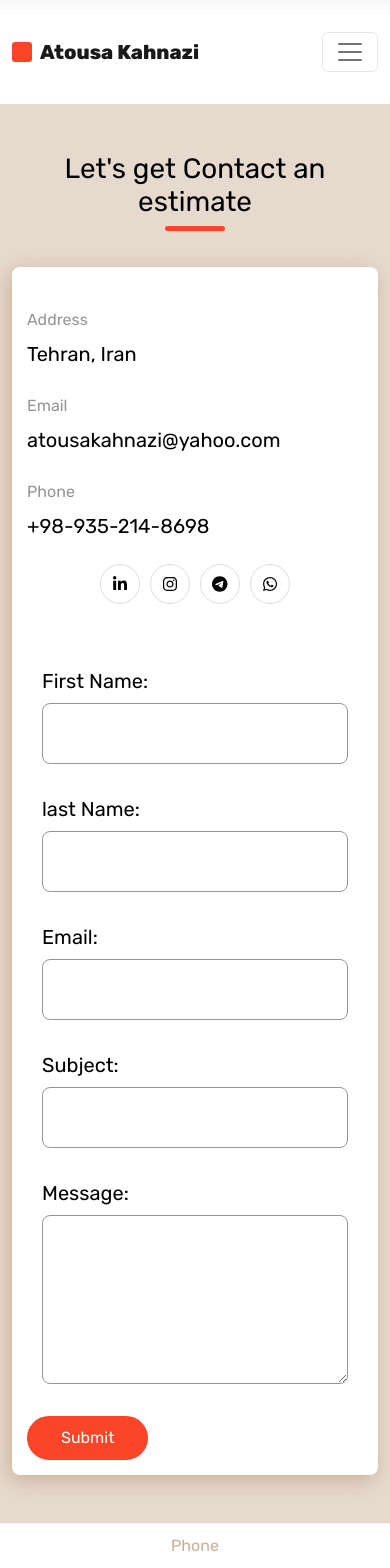
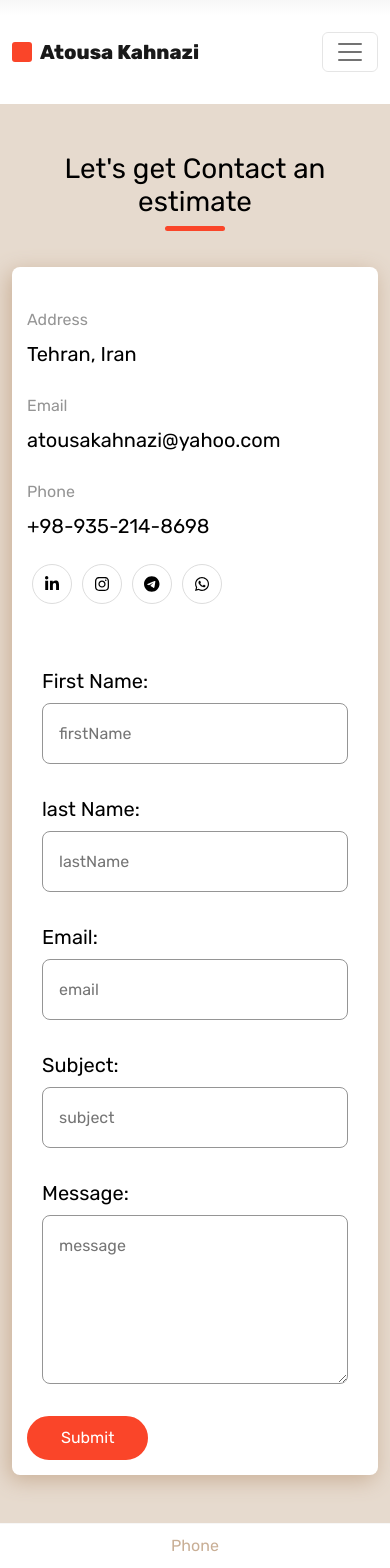
Before and after one commit to Utaab/personal-website, a React (Create React App) app: page /contact in a window 390 px wide. Shown: the top 1568 px of the page. Built offline with nearby package versions, Linux system fonts and the light colour scheme.

Commit message:
use validate Yup

```diff
--- a/src/components/SocialMedia/SocialMedia.css
+++ b/src/components/SocialMedia/SocialMedia.css
@@ -1,7 +1,7 @@
 .SocialMedia {
     display: flex;
     flex-direction: row;
-    justify-content: center;
+    justify-content: start;
 }
 
 .SocialMedia a {
--- a/src/containers/ContactForm/ContactForm.css
+++ b/src/containers/ContactForm/ContactForm.css
@@ -34,7 +34,7 @@ form .btn.btn-primary:active{
     background: transparent;
     color: var(--color-primary);
 }
-form .formGroup span.error{
+form .formGroup .error{
     color: var(--color-primary);
     font-size: .8rem;
     display: inline-block;
--- a/src/containers/ContactForm/ContactForm.jsx
+++ b/src/containers/ContactForm/ContactForm.jsx
@@ -1,107 +1,151 @@
 import React from "react";
-import { useFormik } from "formik";
+import { Formik, Form, Field } from 'formik';
+import * as Yup from 'yup';
 import './ContactForm.css';
 
-const validate = values => {
-    const errors = {};
-    if(!values.firstName){
-        errors.firstName = 'Required Field';
-    }
-    if(!values.lastName){
-        errors.lastName = 'Required Field';
-    }
-    if(!values.email){
-        errors.email = 'Required Field';
-    } else if (!/^[A-Z0-9._%+-]+@[A-Z0-9.-]+\.[A-Z]{2,4}$/i.test(values.email)) {
-        errors.email = 'Invalid email address'
-    }
-    if(!values.message){
-        errors.message = 'Required Field';
-    }
-    return errors;
-}
+const ContactSchema = Yup.object().shape({
+    firstName: Yup.string()
+      .min(2, 'Too Short!')
+      .max(50, 'Too Long!')
+      .required('Required'),
+    lastName: Yup.string()
+      .min(2, 'Too Short!')
+      .max(50, 'Too Long!')
+      .required('Required'),
+    email: Yup.string().required('Required').matches(
+        /^[A-Z0-9._%+-]+@[A-Z0-9.-]+\.[A-Z]{2,4}$/i,
+        "Invalid email address"
+      ),
+
+    message: Yup.string().required('Required'),
+  });
 
 const ContactForm = () =>{
-    const formik = useFormik({
-        initialValues: {
-            firstName : "",
-            lastName : "",
-            subject : "",
-            email : "",
-            message : "",
-        },
-        onSubmit:values =>{
+
+    return(
+        <Formik
+            initialValues={{
+                firstName: '',
+                lastName: '',
+                email: '',
+                subject:'',
+                message:''
+            }}
+            validationSchema={ContactSchema}
+            onSubmit={values => {
+                // same shape as initial values
                alert(JSON.stringify(values));
-        },
-        validate,
-    });
-    return(
-        <form onSubmit={formik.handleSubmit}>
+            }}
+            >
+            {({ errors, touched }) => (
+                <Form>
                     <div className="d-md-flex justify-content-between">
                         <div className="formGroup col-md-6">
                             <label htmlFor="firstName">First Name:</label>
-                    <input
-                        id="firstName"
-                        name="firstName"
-                        type="text"
-                        onChange={formik.handleChange}
-                        onBlur={formik.handleBlur}
-                        value={formik.values.firstName}
-                    />
-                    {formik.touched.firstName && formik.errors.firstName ? (<span className="error">{formik.errors.firstName}</span>) : null}
+                            <Field name="firstName" placeholder="firstName"/>
+                            {errors.firstName && touched.firstName ? (
+                                <div className="error">{errors.firstName}</div>
+                            ) : null}
                         </div>
                         <div className="formGroup col-md-6">
                             <label htmlFor="lastName">last Name:</label>
-                    <input
-                        id="lastName"
-                        name="lastName"
-                        type="text"
-                        onChange={formik.handleChange}
-                        onBlur={formik.handleBlur}
-                        value={formik.values.lastName}
-                    />
-                    {formik.touched.lastName && formik.errors.lastName ? (<span className="error">{formik.errors.lastName}</span>): null}
+                            <Field name="lastName" placeholder="lastName"/>
+                            {errors.lastName && touched.lastName ? (
+                                <div className="error">{errors.lastName}</div>
+                            ) : null}
                         </div>
                     </div>
                     <div className="formGroup col-12">
                         <label htmlFor="email">Email:</label>
-                <input
-                    id="email"
-                    name="email"
-                    type="text"
-                    onChange={formik.handleChange}
-                    onBlur={formik.handleBlur}
-                    value={formik.values.email}
-                />
-                {formik.touched.email && formik.errors.email ? (<span className="error">{formik.errors.email}</span>): null}
+                        <Field name="email" type="email" placeholder="email"/>
+                        {errors.email && touched.email ? <div className="error">{errors.email}</div> : null}
                     </div>
                     <div className="formGroup col-12">
                         <label htmlFor="subject">Subject:</label>
-                <input
-                    id="subject"
-                    name="subject"
-                    type="text"
-                    onChange={formik.handleChange}
-                    onBlur={formik.handleBlur}
-                    value={formik.values.subject}
-                />
-
+                        <Field name="subject" placeholder="subject"/>
+                        {errors.subject && touched.subject ? (
+                            <div className="error">{errors.subject}</div>
+                        ) : null}
                     </div>
                     <div className="formGroup col-12">
                         <label htmlFor="message">Message:</label>
-                <textarea
-                    rows="5"
-                    id="message"
-                    name="message"
-                    type="text"
-                    onChange={formik.handleChange}
-                    onBlur={formik.handleBlur}
-                    value={formik.values.message}
-                />
-                {formik.touched.message && formik.errors.message ? (<span className="error">{formik.errors.message}</span>): null}
+                        <Field rows={5} as="textArea" name="message" placeholder="message"/>
+                        {errors.message && touched.message ? (
+                            <div className="error">{errors.message}</div>
+                        ) : null}
                     </div>
                     <button type="submit" className="btn btn-primary">Submit</button>
-        </form>
+                </Form>
+            )}
+        </Formik>
+
+
+        // <form onSubmit={formik.handleSubmit}>
+        //     <div className="d-md-flex justify-content-between">
+        //         <div className="formGroup col-md-6">
+        //             <label htmlFor="firstName">First Name:</label>
+        //             <input
+        //                 id="firstName"
+        //                 name="firstName"
+        //                 type="text"
+        //                 onChange={formik.handleChange}
+        //                 onBlur={formik.handleBlur}
+        //                 value={formik.values.firstName}
+        //             />
+        //             {formik.touched.firstName && formik.errors.firstName ? (<span className="error">{formik.errors.firstName}</span>) : null}
+        //         </div>
+        //         <div className="formGroup col-md-6">
+        //             <label htmlFor="lastName">last Name:</label>
+        //             <input
+        //                 id="lastName"
+        //                 name="lastName"
+        //                 type="text"
+        //                 onChange={formik.handleChange}
+        //                 onBlur={formik.handleBlur}
+        //                 value={formik.values.lastName}
+        //             />
+        //             {formik.touched.lastName && formik.errors.lastName ? (<span className="error">{formik.errors.lastName}</span>): null}
+        //         </div>
+        //     </div>
+        //     <div className="formGroup col-12">
+        //         <label htmlFor="email">Email:</label>
+        //         <input
+        //             id="email"
+        //             name="email"
+        //             type="text"
+        //             onChange={formik.handleChange}
+        //             onBlur={formik.handleBlur}
+        //             value={formik.values.email}
+        //         />
+        //         {formik.touched.email && formik.errors.email ? (<span className="error">{formik.errors.email}</span>): null}
+        //     </div>
+        //     <div className="formGroup col-12">
+        //         <label htmlFor="subject">Subject:</label>
+        //         <input
+        //             id="subject"
+        //             name="subject"
+        //             type="text"
+        //             onChange={formik.handleChange}
+        //             onBlur={formik.handleBlur}
+        //             value={formik.values.subject}
+        //         />
+
+        //     </div>
+        //     <div className="formGroup col-12">
+        //         <label htmlFor="message">Message:</label>
+        //         <textarea
+        //             rows="5"
+        //             id="message"
+        //             name="message"
+        //             type="text"
+        //             onChange={formik.handleChange}
+        //             onBlur={formik.handleBlur}
+        //             value={formik.values.message}
+        //         />
+        //         {formik.touched.message && formik.errors.message ? (<span className="error">{formik.errors.message}</span>): null}
+        //     </div>
+        //     <button type="submit" className="btn btn-primary">Submit</button>
+        // </form>
     );
 }
 export default ContactForm;
```
Also changed, not shown: src/containers/ContactForm/ContactForm-backup.jsx (deleted, +0 -83 lines), src/containers/ContactForm/ContactForm-old.jsx (+98 -165 lines). Lines whose indentation alone changed are shown as unchanged.
